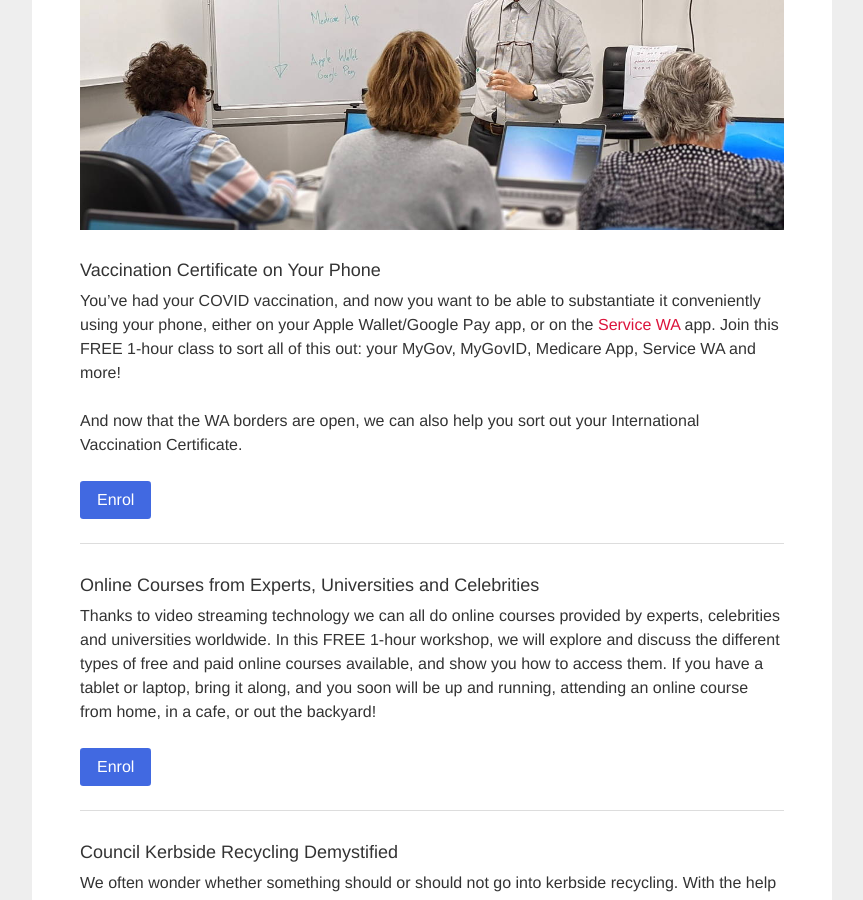
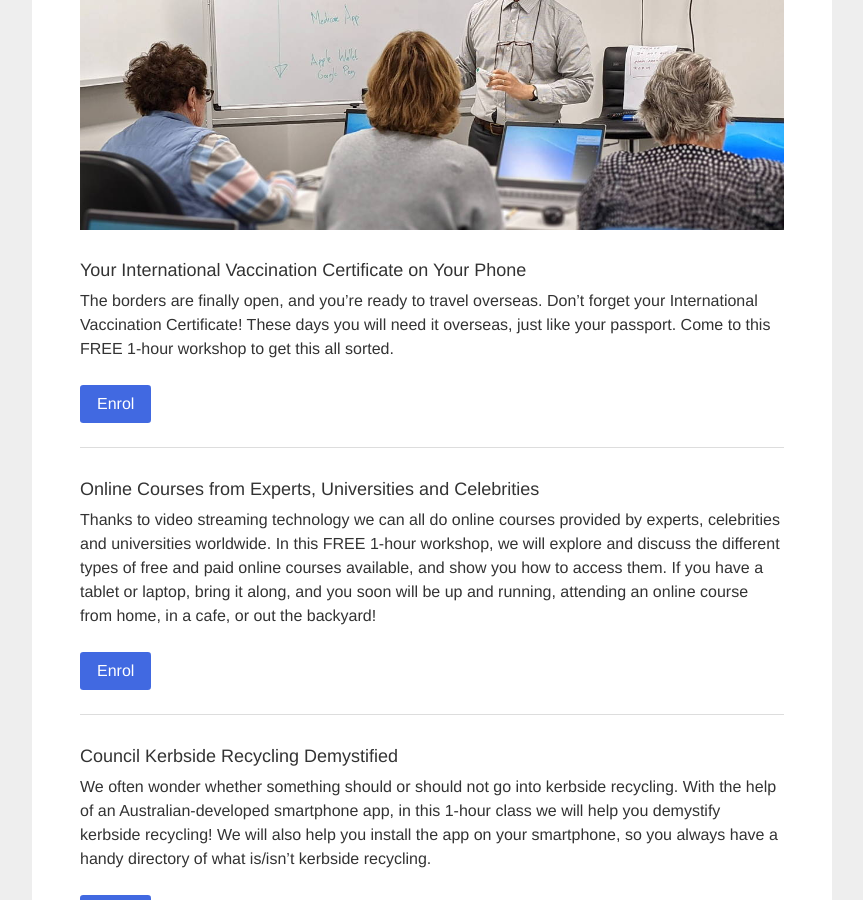
Before and after one commit to auxellbs/splconline.github.io, a Jekyll site: the page built from index.md, in a window 1280 px wide and 900 px high, scrolled down 1241 px. Shown: the whole window, without its empty margins (208-1071 px from the left). Built offline with Jekyll 4.4.1, drawn with Linux system fonts in a browser that asks for light colours; some of the changed text lies outside the part shown.

Commit message:
changed vax cert course title

```diff
--- a/index.md
+++ b/index.md
@@ -6,7 +6,7 @@ title: FREE Tech Computer & Smartphone Classes in South Perth
 
 Come and book your FREE tech computer class and/or smartphone class by calling us on 0459 571 736, or you can book online by clicking the links below.
 
-These sessions are held weekly at the [South Perth Learning Centre](https://goo.gl/maps/J9iKy2qk9turcHnW6){:target="_blank"} 96 South Terrace South Perth WA 6151,
+These sessions are held weekly at the [South Perth Learning Centre](https://goo.gl/maps/J9iKy2qk9turcHnW6){:target="_blank"} 96 South Terrace South Perth WA 6151.
 
 ## <a name="one2one"></a> Smartphone SOS One-on-One
 Got your knickers in a knot over a problem with your smartphone, tablet or laptop? You have a new device, but you don't really know what it can do? Why not sign up for a free one-on-one 30-minute troubleshooting help session with our resident Tech Whizzes! One-on-one sessions are available every Tuesday and Friday mornings 10 am - 12 pm, and Thursday afternoons 12:30 pm - 2 pm.
@@ -25,10 +25,9 @@ We have a wide range of free 1-hour group classes below. These free classes have
 <img class="img-responsive" src="img/beconnected/group.jpg">
 
 
-#### Vaccination Certificate on Your Phone
-You've had your COVID vaccination, and now you want to be able to substantiate it conveniently using your phone, either on your Apple Wallet/Google Pay app, or on the [Service WA](https://www.wa.gov.au/organisation/government-of-western-australia/servicewa-mobile-app){:target="_blank"} app. Join this FREE 1-hour class to sort all of this out: your MyGov, MyGovID, Medicare App, Service WA and more!
+#### Your International Vaccination Certificate on Your Phone
 
-And now that the WA borders are open, we can also help you sort out your International Vaccination Certificate.
+The borders are finally open, and you're ready to travel overseas. Don't forget your International Vaccination Certificate! These days you will need it overseas, just like your passport. Come to this FREE 1-hour workshop to get this all sorted.
 
 [Enrol](https://calendly.com/splc-beconnected/vax-certificate-on-your-smart-phone){:target="_blank"}{:.btn}
 
```
Also changed, not shown: 2 other files.
